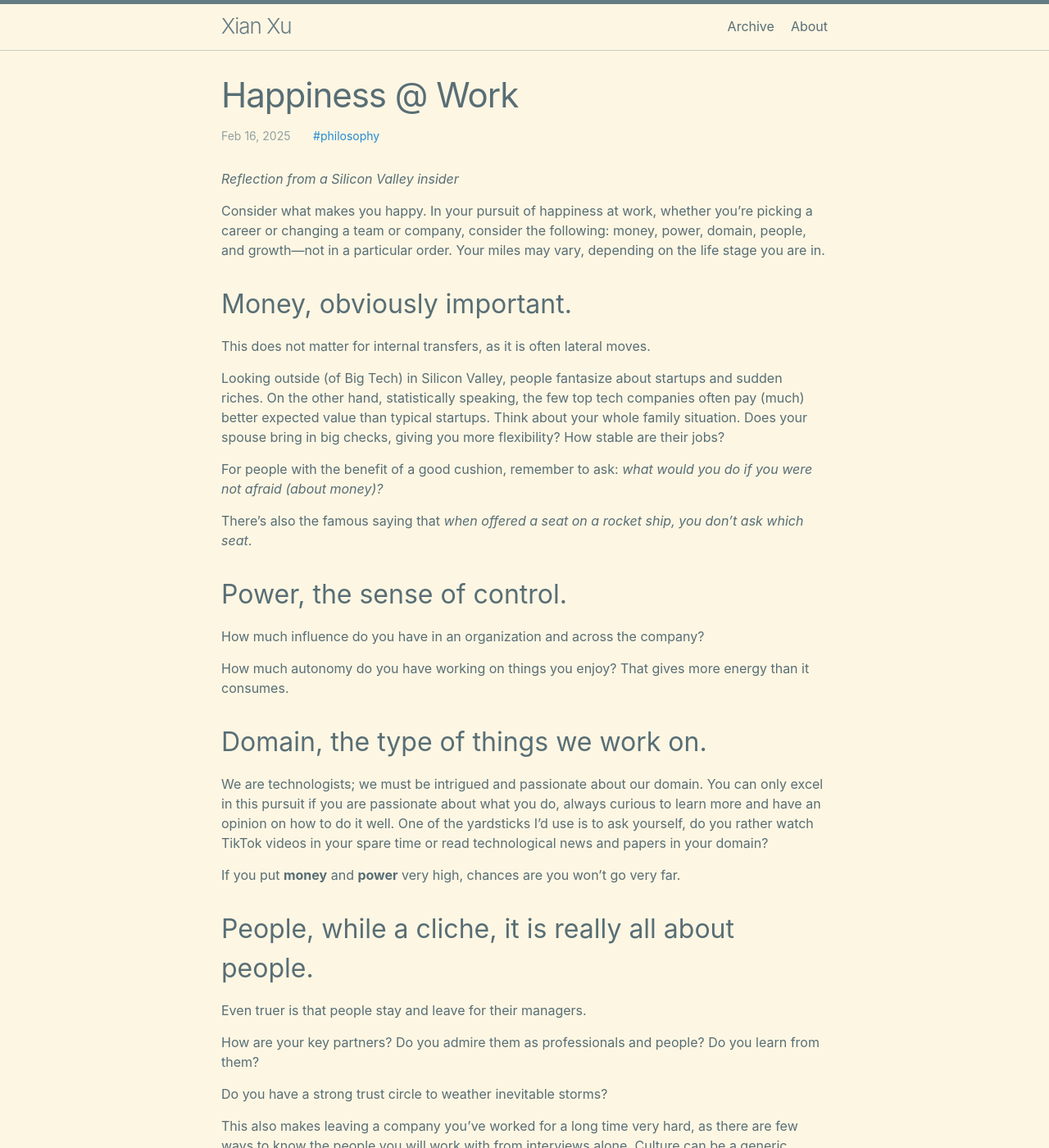
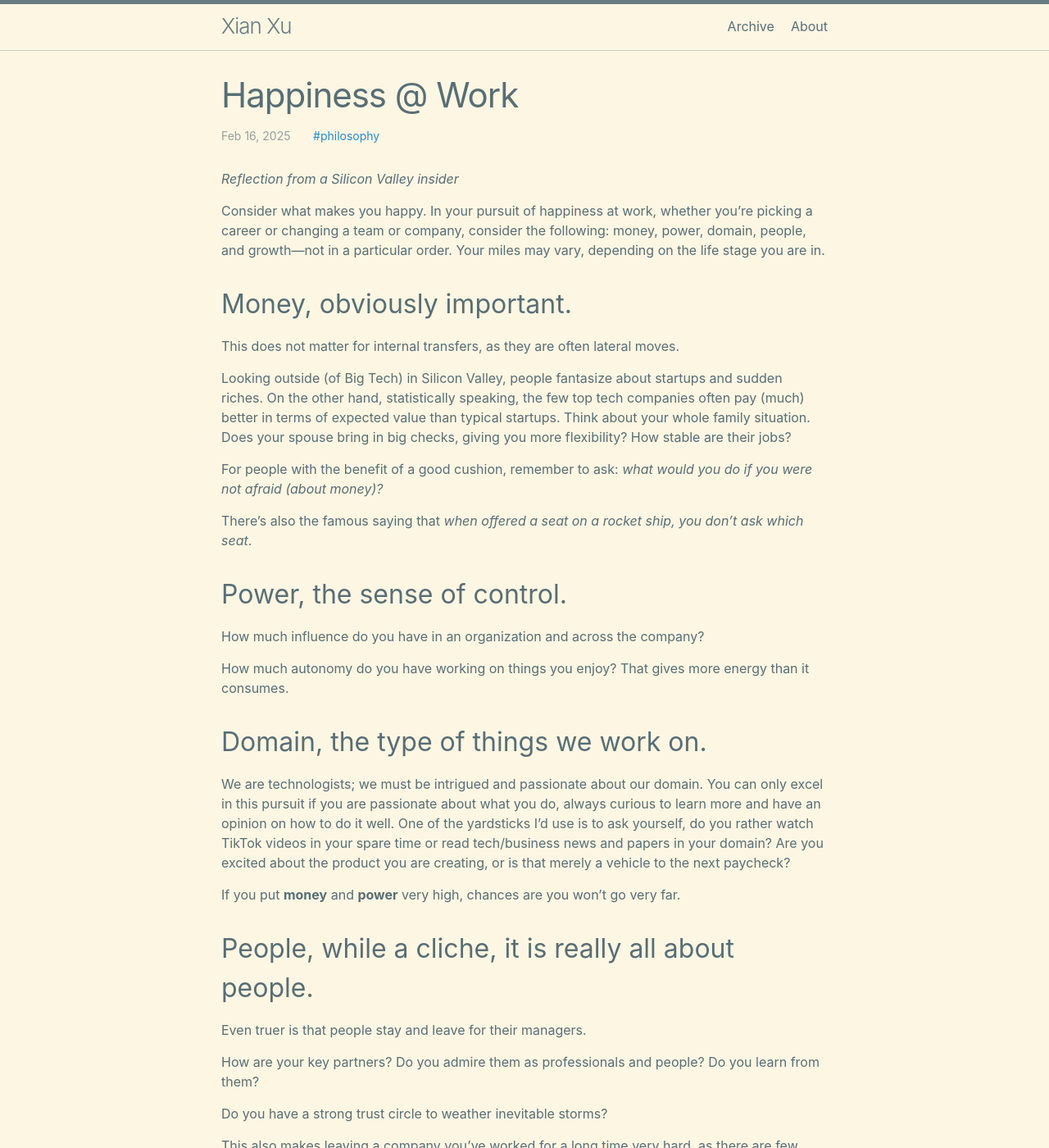
Before and after one commit to xianxu/xianxu.github.io, a Jekyll site: the page built from _posts/2025-02-16-money-power.markdown, in a window 1280 px wide and 1400 px high. Shown: the whole window at 82% size. Built offline with Jekyll 4.4.1, drawn with Linux system fonts in a browser that asks for light colours; some of the changed text lies outside the part shown.

Commit message:
Sync latest _posts from private repo

```diff
--- a/_posts/2025-02-16-money-power.markdown
+++ b/_posts/2025-02-16-money-power.markdown
@@ -12,9 +12,9 @@
 
 ## Money, obviously important.
 
-This does not matter for internal transfers, as it is often lateral moves.
+This does not matter for internal transfers, as they are often lateral moves.
 
-Looking outside (of Big Tech) in Silicon Valley, people fantasize about startups and sudden riches. On the other hand, statistically speaking, the few top tech companies often pay (much) better expected value than typical startups. Think about your whole family situation. Does your spouse bring in big checks, giving you more flexibility? How stable are their jobs?
+Looking outside (of Big Tech) in Silicon Valley, people fantasize about startups and sudden riches. On the other hand, statistically speaking, the few top tech companies often pay (much) better in terms of expected value than typical startups. Think about your whole family situation. Does your spouse bring in big checks, giving you more flexibility? How stable are their jobs?
 
 For people with the benefit of a good cushion, remember to ask: _what would you do if you were not afraid (about money)?_
 
@@ -28,7 +28,7 @@
 
 ## Domain, the type of things we work on.
 
-We are technologists; we must be intrigued and passionate about our domain. You can only excel in this pursuit if you are passionate about what you do, always curious to learn more and have an opinion on how to do it well. One of the yardsticks I'd use is to ask yourself, do you rather watch TikTok videos in your spare time or read technological news and papers in your domain?
+We are technologists; we must be intrigued and passionate about our domain. You can only excel in this pursuit if you are passionate about what you do, always curious to learn more and have an opinion on how to do it well. One of the yardsticks I'd use is to ask yourself, do you rather watch TikTok videos in your spare time or read tech/business news and papers in your domain? Are you excited about the product you are creating, or is that merely a vehicle to the next paycheck?
 
 If you put **money** and **power** very high, chances are you won't go very far.
 
@@ -49,3 +49,5 @@
 Is your organization's mission exciting and inspiring so that you can learn and become a better version of yourself?
 
 ## And one last thing: Are You Having Fun at Work?
+
+To have fun at work, you need to be energy-positive. Work itself should not be a net drain on your creative energy. Do you feel well-rested and energized to return to work on a Monday morning?
```
